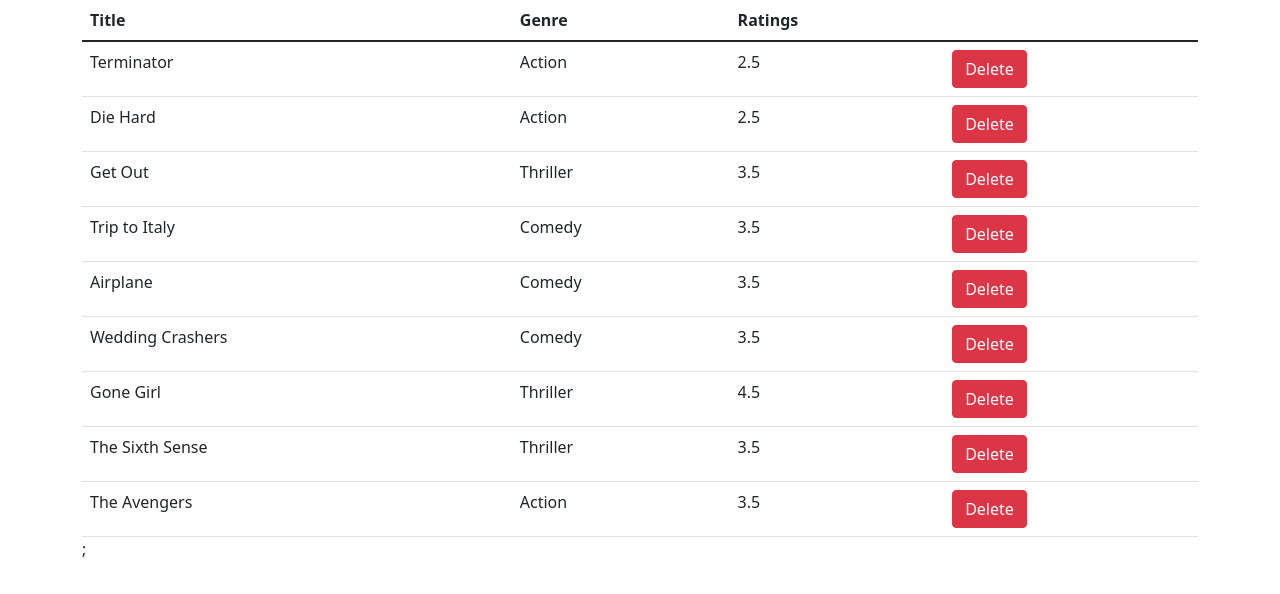
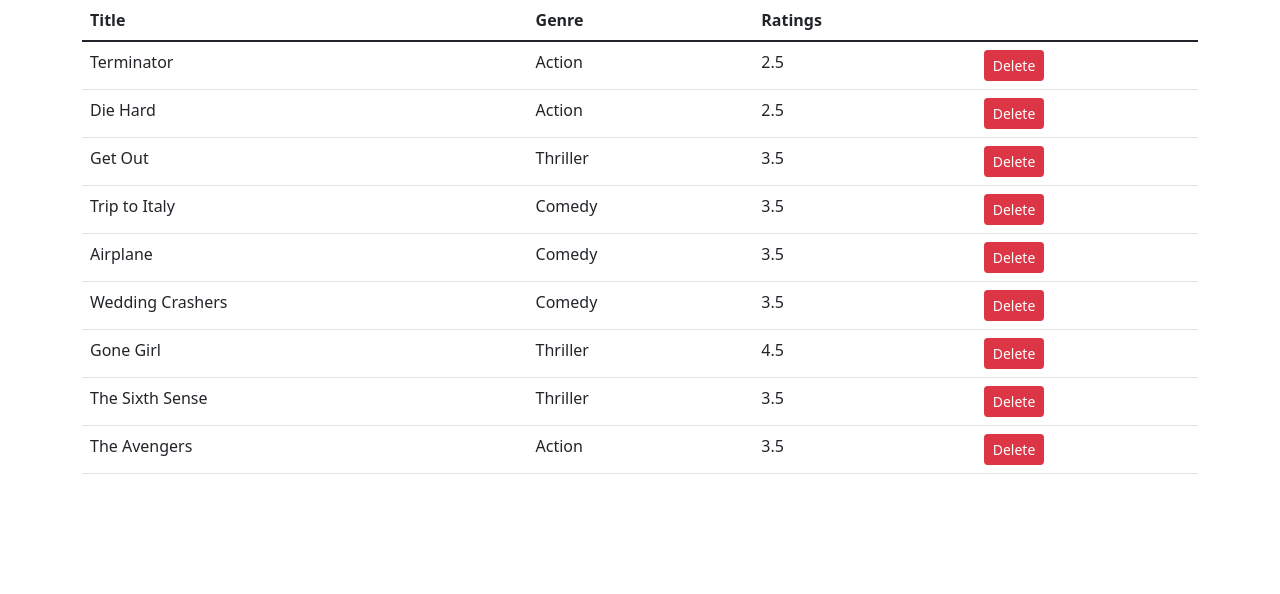
Before and after one commit to CutieMath/react-02, a React (Create React App) app: page / in a window 1280 px wide. Shown: the top 594 px of the page. Built offline with nearby package versions, Linux system fonts and the light colour scheme.

Commit message:
use setState to render new movie list

```diff
--- a/src/components/movies.jsx
+++ b/src/components/movies.jsx
@@ -6,12 +6,12 @@ class Movies extends Component {
     movies: getMovies(),
   };
   handleDelete = (movie) => {
-    console.log(movie);
+    const newMovies = this.state.movies.filter((m) => m._id !== movie._id);
+    this.setState({ movies: newMovies });
   };
   render() {
     return (
-      <table class="table">
-        {" "}
+      <table className="table">
         <thead>
           <tr>
             <th scope="col">Title</th>
@@ -28,7 +28,7 @@ class Movies extends Component {
               <td>{movie.dailyRentalRate}</td>
               <td>
                 <button
-                  className="btn btn-danger"
+                  className="btn btn-danger btn-sm"
                   onClick={() => this.handleDelete(movie)}
                 >
                   Delete
@@ -36,7 +36,6 @@ class Movies extends Component {
               </td>
             </tr>
           ))}
-          ;
         </tbody>
       </table>
     );
```
